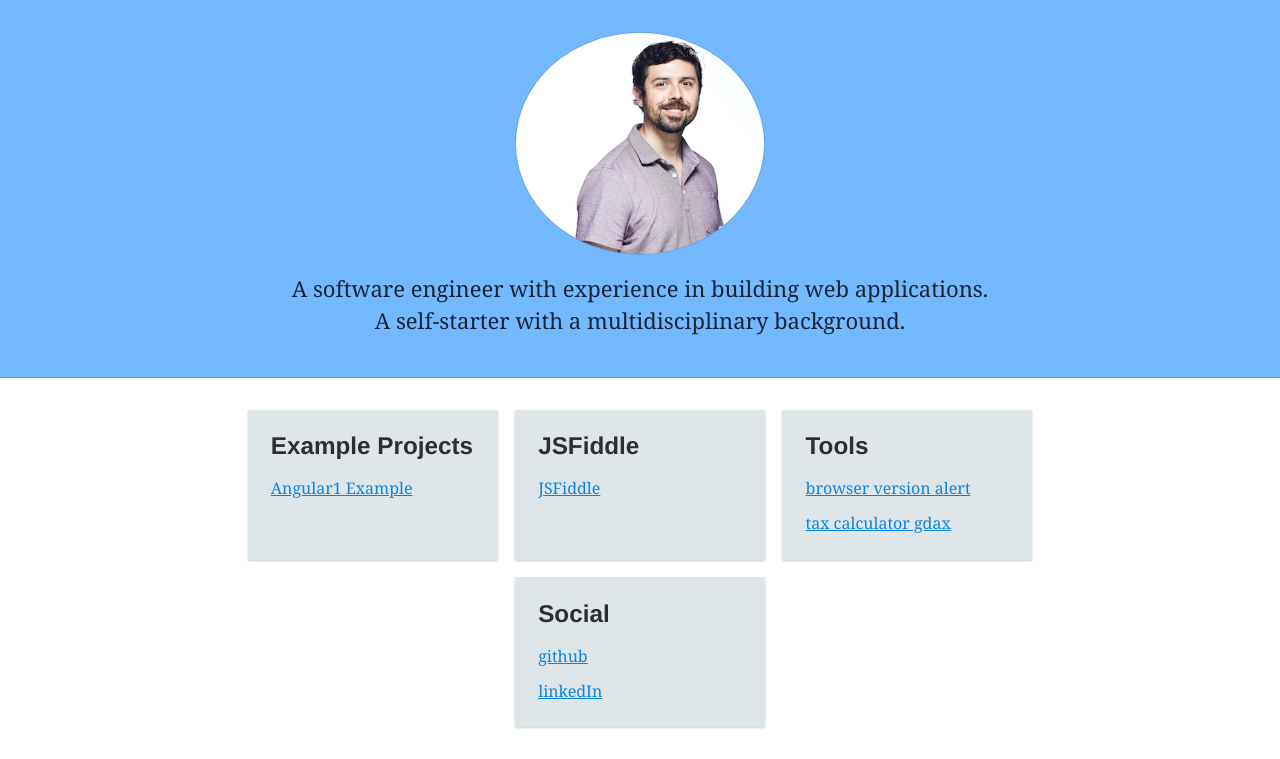
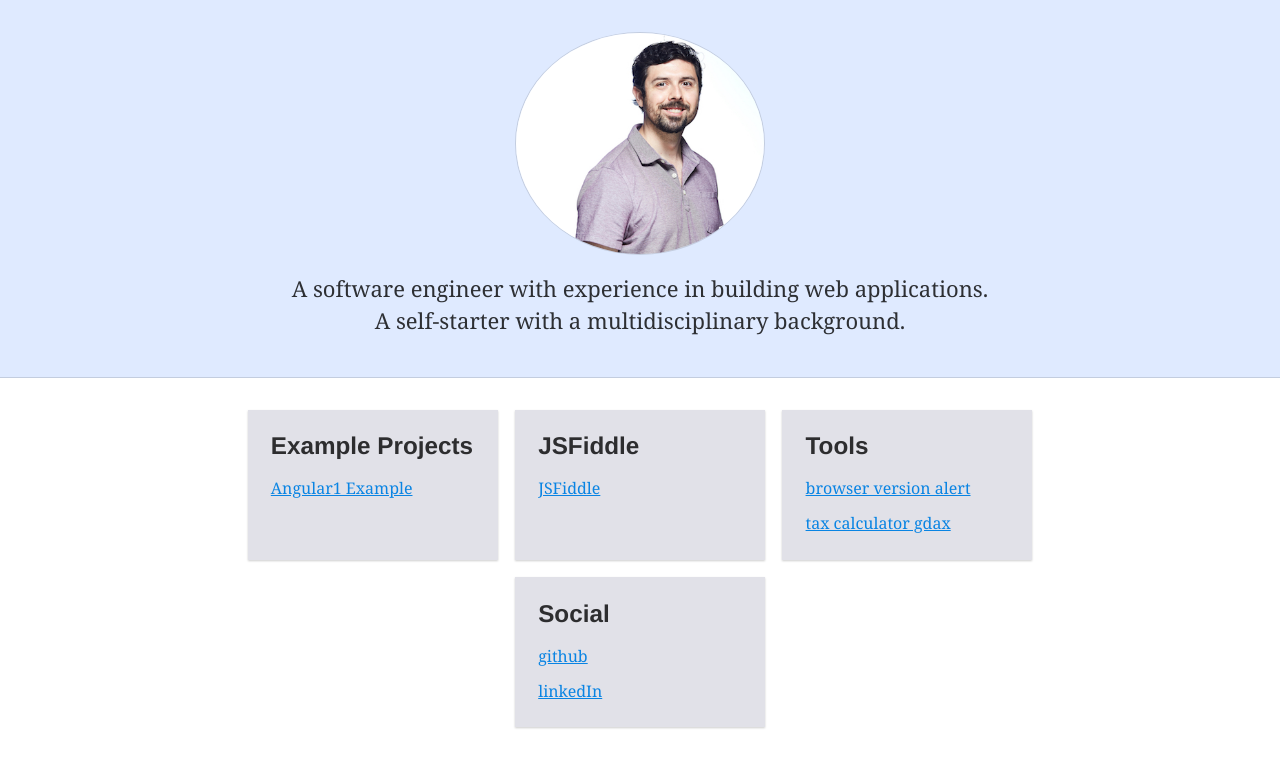
Before and after one commit to asarenski/asarenski.github.io, a Gatsby site: page / in a window 1280 px wide. Shown: the part 85-844 px from the top of the page. Built offline with nearby package versions, Linux system fonts and the light colour scheme; Gatsby itself is replaced by a stand-in of ours.

Commit message:
changed colors of site

```diff
--- a/src/constants/colorPalette.js
+++ b/src/constants/colorPalette.js
@@ -7,16 +7,20 @@
 
 // https://flatuicolors.com/palette/us
 // const soothingBreeze = '#b2bec3' // gray
-const cityLights = '#dfe6e9' // gray
+// const cityLights = '#dfe6e9' // gray
 // const americanRiver = '#636e72' // gray
 const electronBlue = '#0984e3' // blue
-const greenDarnerTail = '#74b9ff' // blue
 // const draculaOrchid = '#2d3436' // black
 
+// color adobe
+// https://color.adobe.com/create/color-wheel/?base=2&rule=Analogous&selected=1&name=My%20Color%20Theme&mode=rgb&rgbvalues=0.8359421278561068,0.7354085324044554,1,0.884169090537485,0.8839831608196197,0.91,0.6842544668494852,0.795660365555102,1,0.6397121542264083,0.8323097162055173,0.91,0.6314688576137668,1,0.9713463141953877&swatchOrder=0,1,2,3,4
+const wildRobinLight = 'rgba(174,203,255,0.4)'
+const linkWeed = '#E1E1E8' // gray green
+
 export default {
-  header: cityLights,
-  jumbotron: greenDarnerTail,
+  header: 'white',
+  jumbotron: wildRobinLight,
   link: electronBlue,
   border: 'rgba(0,0,0,0.125)',
-  card: cityLights,
+  card: linkWeed,
 }
```
